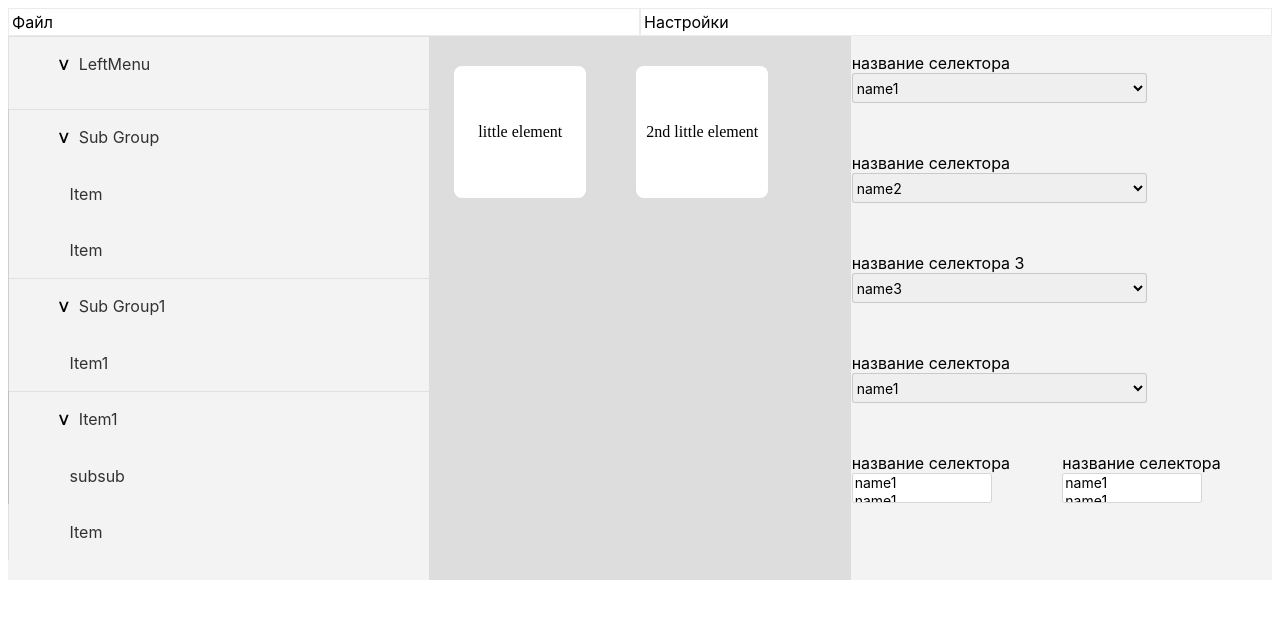
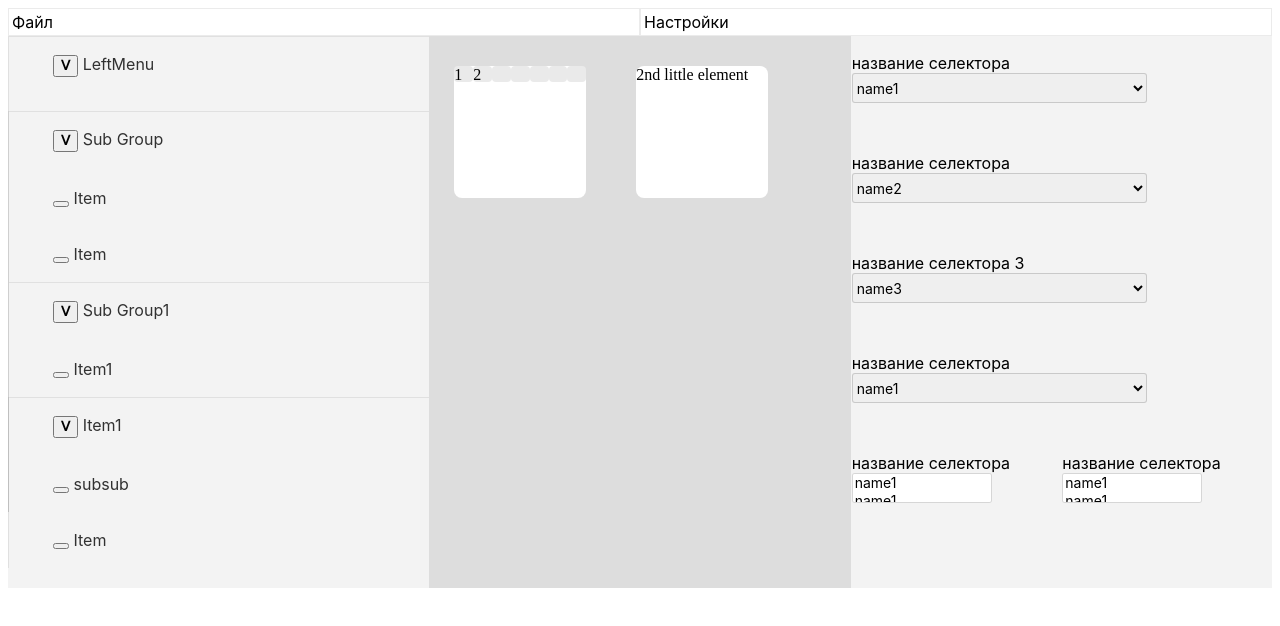
Before and after one commit to igordmax/electronapp, a Vue app: page / in a window 1280 px wide. Shown: the top 626 px of the page. Built offline with nearby package versions, Linux system fonts and the light colour scheme.

Commit message:
step 6.2

```diff
--- a/src/App.vue
+++ b/src/App.vue
@@ -31,7 +31,8 @@ export default {
 },
 //including menu structure
     data: function() {
-    return {
+
+  return {
       treeData: treeData
     }
   },
--- a/src/components/MainSection.vue
+++ b/src/components/MainSection.vue
@@ -1,13 +1,35 @@
 <template>
     <div class="container">
-    <div class="element"> little element</div>
+    <div class="element">
+      <div class="elementContainer">
+        <div
+       class="inputOutputStyle"
+       v-for="item in controllerProperties"
+       v-bind:key="item.controllerInputName" >
+       {{item.controllerInputName}}
+        </div>
+      </div>
+    </div>
     <div class="element"> 2nd little element</div>
     </div>
 </template>
 
 <script>
 export default {
-  name: 'MainSection'
+  name: 'MainSection',
+  data: function() {
+    return {
+  controllerProperties: [
+        {controllerInputName: "1"},
+        {controllerInputName: "2"},
+        {controllerOutputName: "com1"},
+        {controllerOutputName: "com2"},
+        {controllerOutputName: "com3"},
+        {controllerName: "sdfsdds"},
+        {controllerPinNames: "D10000-D54544"},
+      ]
+    }
+  }
 }
 </script>
 
@@ -16,9 +38,22 @@ export default {
 display: -ms-flexbox;
 display: flex;
 }
+
+.elementContainer {
+    display: -ms-flexbox;
+    display: flex;
+    flex-direction: row;
+}
 .main-section-style{
     background: #DDDDDD;
 }
+.inputOutputStyle {
+    width: 50px;
+    height: 16px;
+    background: #EAEAEA;
+    border-radius: 4px;
+}
+
 div.element{
     position: relative;
     /*width: 132px;*/
@@ -29,8 +64,8 @@ div.element{
     background: #FFFFFF;
     border-radius: 8px;
     border-color: rgba(0, 0, 0, 0.16);
-    text-align: center;
+    /*text-align: center;
     vertical-align: middle;
-    line-height: 132px;
+    line-height: 132px;*/
 }
 </style>
--- a/src/components/TreeComponent.vue
+++ b/src/components/TreeComponent.vue
@@ -6,8 +6,8 @@
    >
           <button :class="{open: open}"
       @click="toggle">
-      <span >
-      </span>
+      <!--<span >
+      </span>-->
      </button>
       {{ model.name }}
 
@@ -43,11 +43,14 @@ export default {
   methods: {
     stopClick: function (e) {
       e.preventDefault();
+      console.log(e.target.tagName);
+
     },
     toggle: function () {
       if (this.isFolder) {
         this.open= !this.open;
       }
+      //alert(event.target.tagName)
     },
     makeActive: function() {
       document.getElementById("activeElement").id="clickToAct";
@@ -119,25 +122,25 @@ content: '';
   cursor: pointer;
 }
 
-.cd-accordion-menu button {
+/*.cd-accordion-menu button {
     background-color: Transparent;
     background-repeat:no-repeat;
     border: none;
     cursor:pointer;
     overflow: hidden;
-}
+}*/
 .cd-accordion-menu li.folder {
   box-shadow: inset 1px 1px rgba(0, 0, 0, 0.0803);
 
 }
 
 /*adding icons*/
-.cd-accordion-menu li.folder >label> button span::before {
+.cd-accordion-menu li.folder >label> button::before {
   content: "\1433";
   font-family: 'Segoe Fluent Icons';
   font-weight: 900;
 }
-.cd-accordion-menu li.folder >label> button.open span::before {
+.cd-accordion-menu li.folder >label> button.open::before {
 
    content: "\142F";
   font-family: 'Segoe Fluent Icons';
```
